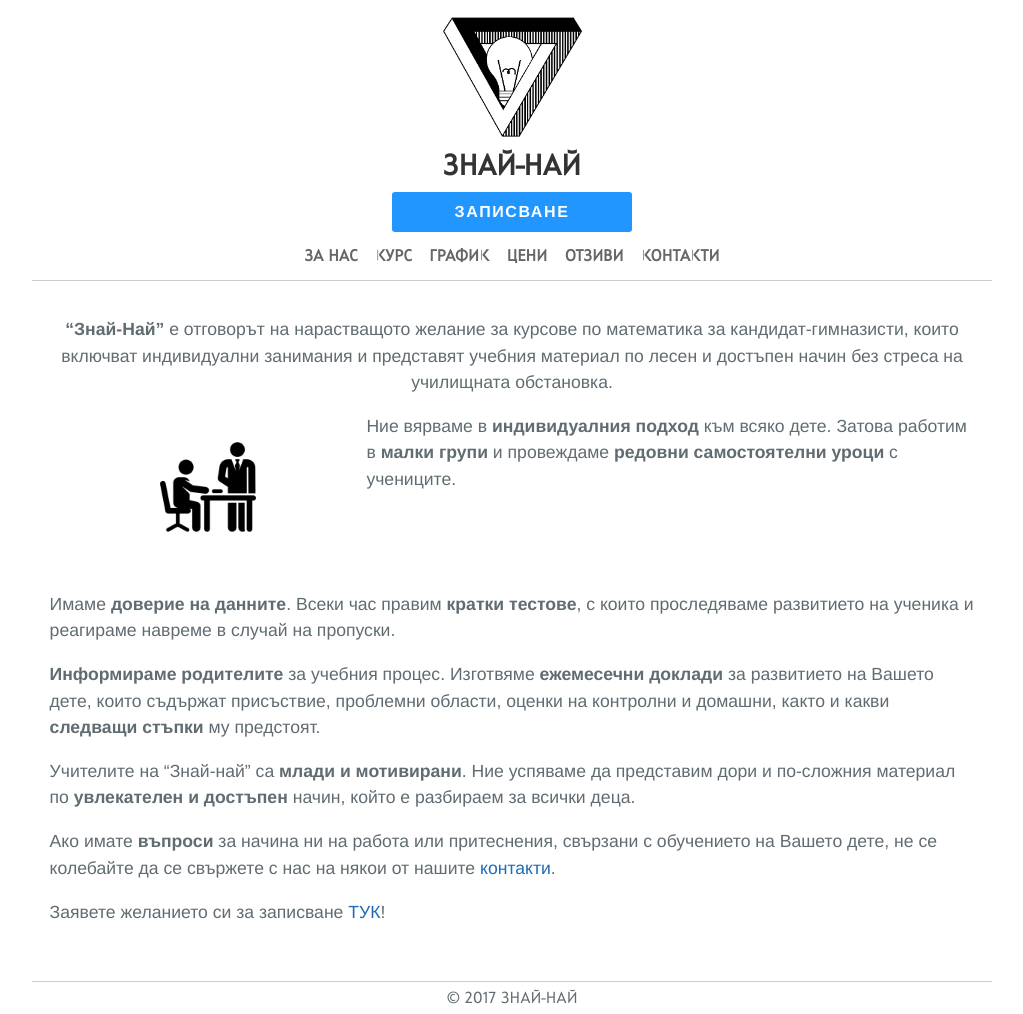
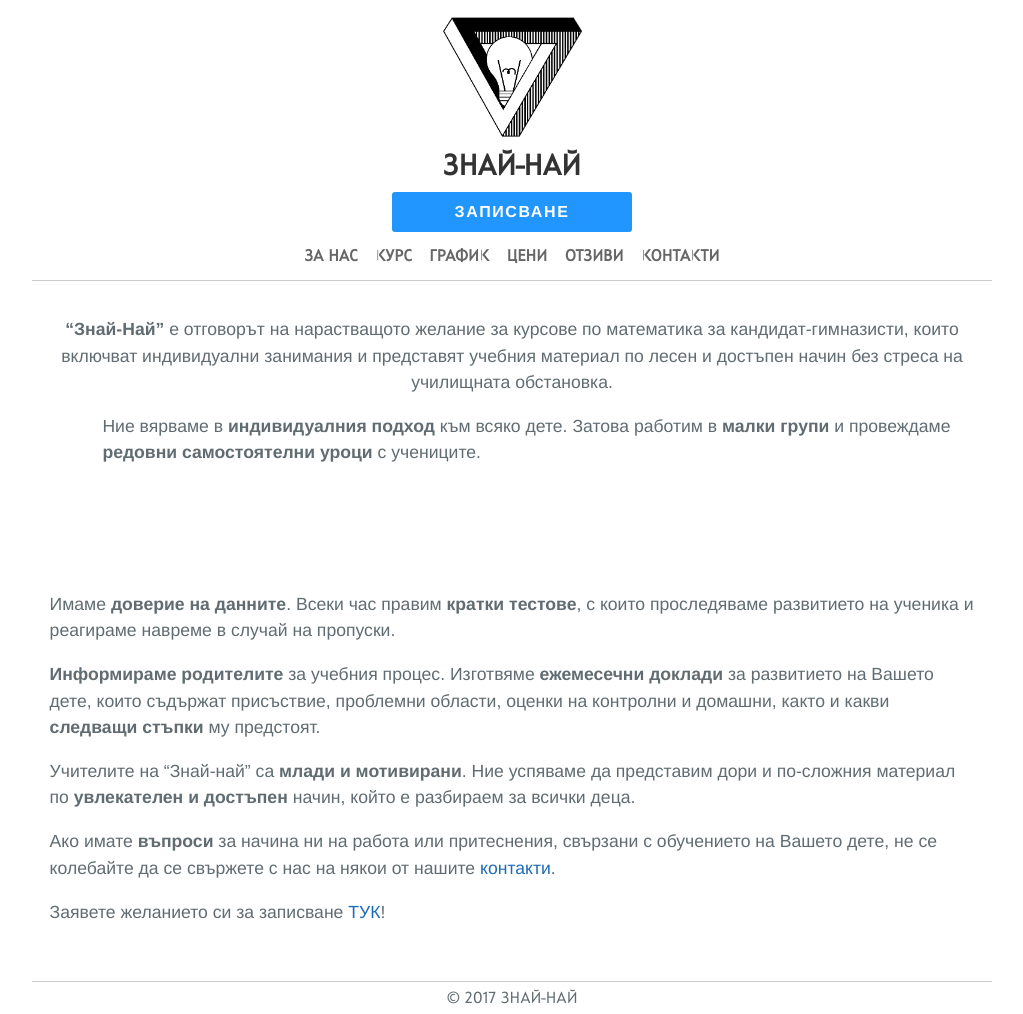
Before and after one commit to znainai/znainai.github.io, a Jekyll site: the page built from index.md, in a window 1280 px wide. Shown: the whole page, without its empty margins (128-1151 px from the left). Built offline with Jekyll 4.4.1, drawn with Linux system fonts in a browser that asks for light colours.

Commit message:
Update index.md

```diff
--- a/index.md
+++ b/index.md
@@ -5,7 +5,7 @@
 **“Знай-Най”** e отговорът на нарастващото желание за курсове по математика за кандидат-гимназисти, които включват индивидуални занимания и представят учебния материал по лесен и достъпен начин без стреса на училищната обстановка.
 {: .centered-text}
 
-<div class="team-member">
+<div class="icons">
   <p class="photo left">
     <img src="{{ "/assets/images/individual-approach.png" }}" height="96" width="96" alt="индивидуален подход">
   </p>
```
